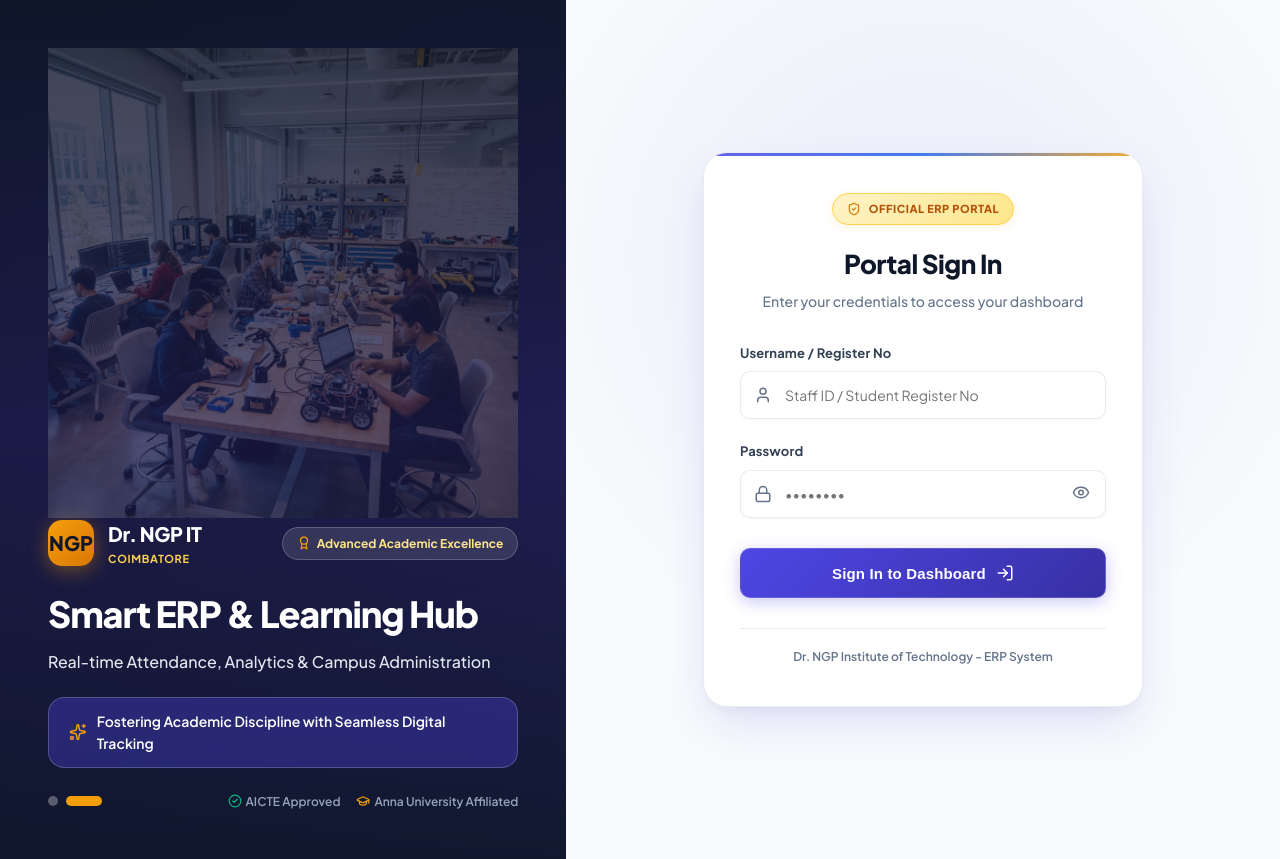
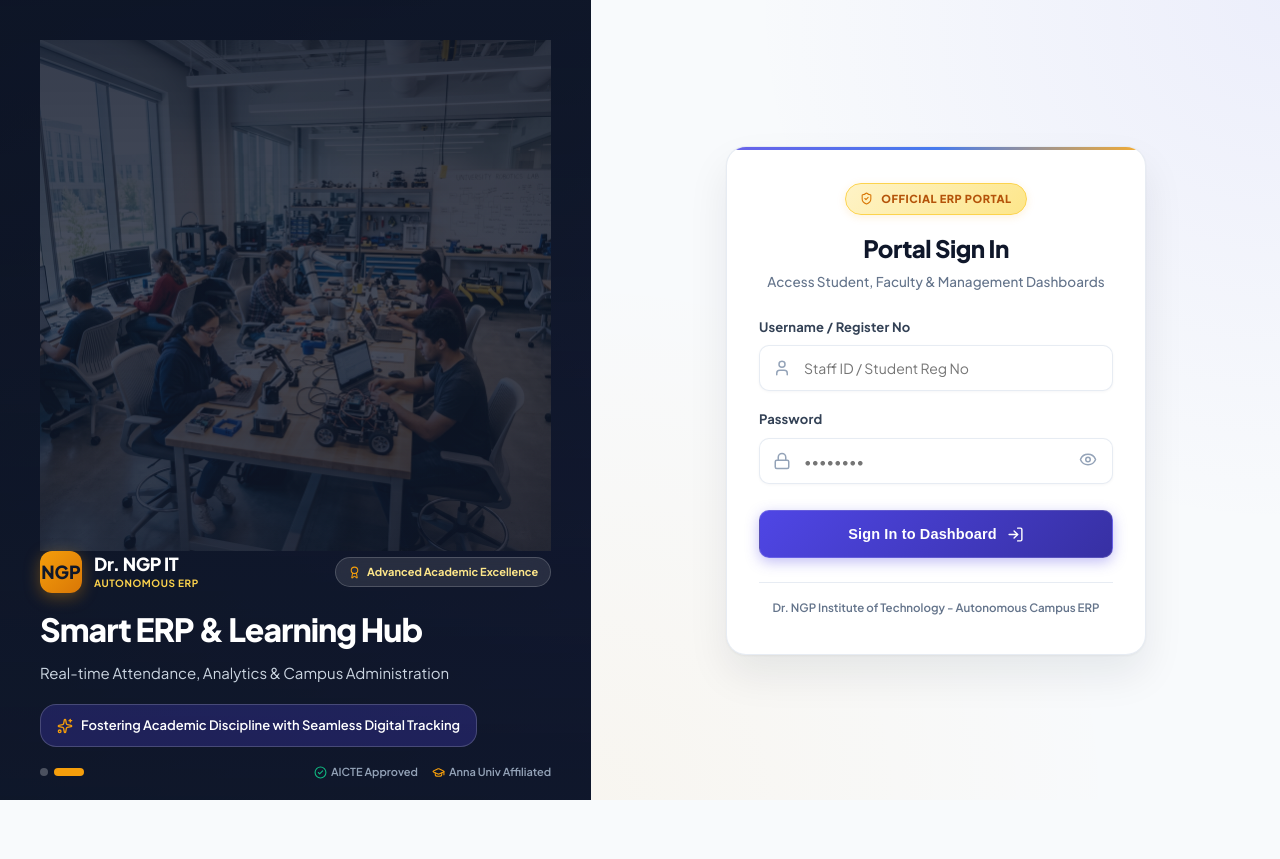
Before and after one commit to ARUN-1-tech/Attendance_System, a React (Vite) app in the folder frontend/: page / in a window 1280 px wide. After the commit the page ends 800 px from the top, so only its background shows below. Built offline with nearby package versions, Linux system fonts and the light colour scheme; no server answers.

Commit message:
Remove Class Type from HOD class creation, resolve 500 errors on Open Elective assignment & subject details, make login page ultra-premium and non-scrollable

```diff
--- a/frontend/src/components/Login.jsx
+++ b/frontend/src/components/Login.jsx
@@ -29,7 +29,6 @@
   const [activeSlideIndex, setActiveSlideIndex] = useState(0);
   const [imgError, setImgError] = useState(false);
 
-  // Auto advance slideshow every 5 seconds
   useEffect(() => {
     const interval = setInterval(() => {
       setActiveSlideIndex((prev) => (prev + 1) % slides.length);
@@ -59,9 +58,8 @@
 
   return (
     <div className="login-split-wrapper">
-      {/* LEFT COLUMN: College Animated Image Slideshow Showcase */}
+      {/* LEFT COLUMN: Premium Institutional Ambient Panel */}
       <div className="login-showcase-panel">
-        {/* Dynamic Background Image with Smooth Fade */}
         {!imgError && currentSlide.image ? (
           <img
             key={activeSlideIndex}
@@ -77,43 +75,42 @@
             left: 0,
             width: '100%',
             height: '100%',
-            background: 'linear-gradient(135deg, #0F172A 0%, #1E1B4B 50%, #312E81 100%)',
-            opacity: 0.95
+            background: 'radial-gradient(circle at 20% 20%, #312E81 0%, #1E1B4B 40%, #0F172A 100%)'
           }} />
         )}
 
-        {/* Dark Gradient Backdrop Overlay */}
+        {/* Ambient Dark Mesh Overlay */}
         <div style={{
           position: 'absolute',
           top: 0,
           left: 0,
           width: '100%',
           height: '100%',
-          background: 'linear-gradient(180deg, rgba(15, 23, 42, 0.82) 0%, rgba(30, 27, 75, 0.72) 50%, rgba(15, 23, 42, 0.94) 100%)',
+          background: 'linear-gradient(180deg, rgba(15, 23, 42, 0.85) 0%, rgba(15, 23, 42, 0.75) 40%, rgba(15, 23, 42, 0.96) 100%)',
           zIndex: 1
         }} />
 
-        {/* Top Header Badge */}
+        {/* Header Branding */}
         <div style={{ position: 'relative', zIndex: 2, display: 'flex', alignItems: 'center', justifyContent: 'space-between' }}>
-          <div style={{ display: 'flex', alignItems: 'center', gap: '14px' }}>
+          <div style={{ display: 'flex', alignItems: 'center', gap: '12px' }}>
             <div style={{
-              width: '46px',
-              height: '46px',
-              borderRadius: '14px',
+              width: '42px',
+              height: '42px',
+              borderRadius: '12px',
               background: 'linear-gradient(135deg, #F59E0B 0%, #D97706 100%)',
               color: '#0F172A',
               fontWeight: '900',
-              fontSize: '20px',
+              fontSize: '18px',
               display: 'flex',
               alignItems: 'center',
               justifyContent: 'center',
-              boxShadow: '0 4px 20px rgba(245, 158, 11, 0.4)'
+              boxShadow: '0 4px 16px rgba(245, 158, 11, 0.35)'
             }}>
               NGP
             </div>
             <div>
-              <div style={{ fontSize: '20px', fontWeight: '800', color: '#FFFFFF', letterSpacing: '-0.02em' }}>Dr. NGP IT</div>
-              <div style={{ fontSize: '11px', color: '#FCD34D', fontWeight: '700', textTransform: 'uppercase', letterSpacing: '0.06em' }}>Coimbatore</div>
+              <div style={{ fontSize: '18px', fontWeight: '800', color: '#FFFFFF', letterSpacing: '-0.02em', lineHeight: '1.2' }}>Dr. NGP IT</div>
+              <div style={{ fontSize: '10px', color: '#FCD34D', fontWeight: '700', textTransform: 'uppercase', letterSpacing: '0.06em' }}>Autonomous ERP</div>
             </div>
           </div>
 
@@ -121,51 +118,51 @@
             display: 'inline-flex',
             alignItems: 'center',
             gap: '6px',
-            padding: '6px 14px',
-            backgroundColor: 'rgba(255, 255, 255, 0.12)',
-            backdropFilter: 'blur(10px)',
+            padding: '5px 12px',
+            backgroundColor: 'rgba(255, 255, 255, 0.1)',
+            backdropFilter: 'blur(12px)',
             borderRadius: 'var(--radius-pill)',
-            border: '1px solid rgba(255, 255, 255, 0.2)',
-            fontSize: '12px',
+            border: '1px solid rgba(255, 255, 255, 0.18)',
+            fontSize: '11px',
             fontWeight: '700',
             color: '#FDE68A'
           }}>
-            <Award size={14} style={{ color: '#F59E0B' }} />
+            <Award size={13} style={{ color: '#F59E0B' }} />
             {currentSlide.badge}
           </span>
         </div>
 
-        {/* Center Animated Slide Content */}
-        <div style={{ position: 'relative', zIndex: 2, maxWidth: '560px', marginTop: 'auto', marginBottom: 'auto', padding: '24px 0' }}>
+        {/* Center Showcase Details */}
+        <div style={{ position: 'relative', zIndex: 2, maxWidth: '480px', margin: 'auto 0', padding: '16px 0' }}>
           <div key={`content-${activeSlideIndex}`} className="animated-tab-content">
-            <h1 style={{ fontSize: '36px', fontWeight: '800', color: '#FFFFFF', lineHeight: '1.2', marginBottom: '14px', letterSpacing: '-0.03em' }}>
+            <h1 style={{ fontSize: '32px', fontWeight: '800', color: '#FFFFFF', lineHeight: '1.25', marginBottom: '12px', letterSpacing: '-0.03em' }}>
               {currentSlide.title}
             </h1>
-            <p style={{ fontSize: '16px', color: '#E2E8F0', fontWeight: '500', marginBottom: '22px', lineHeight: '1.6' }}>
+            <p style={{ fontSize: '15px', color: '#CBD5E1', fontWeight: '400', marginBottom: '20px', lineHeight: '1.55' }}>
               {currentSlide.subtitle}
             </p>
             <div style={{
               display: 'inline-flex',
               alignItems: 'center',
-              gap: '10px',
-              padding: '12px 20px',
-              backgroundColor: 'rgba(79, 70, 229, 0.35)',
-              border: '1px solid rgba(255, 255, 255, 0.2)',
+              gap: '8px',
+              padding: '10px 16px',
+              backgroundColor: 'rgba(79, 70, 229, 0.25)',
+              border: '1px solid rgba(255, 255, 255, 0.18)',
               borderRadius: 'var(--radius-md)',
-              backdropFilter: 'blur(12px)',
+              backdropFilter: 'blur(10px)',
               color: '#FFFFFF',
-              fontSize: '14px',
+              fontSize: '13px',
               fontWeight: '600'
             }}>
-              <Sparkles size={18} style={{ color: '#F59E0B' }} />
+              <Sparkles size={16} style={{ color: '#F59E0B' }} />
               <span>{currentSlide.highlight}</span>
             </div>
           </div>
         </div>
 
-        {/* Bottom Carousel Navigation Dots & Features */}
+        {/* Bottom Carousel Controls & Accreditation */}
         <div style={{ position: 'relative', zIndex: 2, display: 'flex', alignItems: 'center', justifyContent: 'space-between' }}>
-          <div style={{ display: 'flex', gap: '8px' }}>
+          <div style={{ display: 'flex', gap: '6px' }}>
             {slides.map((_, index) => (
               <button
                 key={index}
@@ -174,10 +171,10 @@
                   setImgError(false);
                 }}
                 style={{
-                  width: activeSlideIndex === index ? '36px' : '10px',
-                  height: '10px',
+                  width: activeSlideIndex === index ? '30px' : '8px',
+                  height: '8px',
                   borderRadius: 'var(--radius-pill)',
-                  backgroundColor: activeSlideIndex === index ? '#F59E0B' : 'rgba(255, 255, 255, 0.3)',
+                  backgroundColor: activeSlideIndex === index ? '#F59E0B' : 'rgba(255, 255, 255, 0.25)',
                   border: 'none',
                   cursor: 'pointer',
                   transition: 'all 0.3s cubic-bezier(0.16, 1, 0.3, 1)'
@@ -187,75 +184,74 @@
             ))}
           </div>
 
-          <div style={{ display: 'flex', gap: '16px', fontSize: '12px', color: '#94A3B8', fontWeight: '600' }}>
+          <div style={{ display: 'flex', gap: '14px', fontSize: '11px', color: '#94A3B8', fontWeight: '600' }}>
             <span style={{ display: 'flex', alignItems: 'center', gap: '4px' }}>
-              <CheckCircle2 size={14} style={{ color: '#10B981' }} /> AICTE Approved
+              <CheckCircle2 size={13} style={{ color: '#10B981' }} /> AICTE Approved
             </span>
             <span style={{ display: 'flex', alignItems: 'center', gap: '4px' }}>
-              <GraduationCap size={14} style={{ color: '#F59E0B' }} /> Anna University Affiliated
+              <GraduationCap size={13} style={{ color: '#F59E0B' }} /> Anna Univ Affiliated
             </span>
           </div>
         </div>
       </div>
 
-      {/* RIGHT COLUMN: Sign In Form Container */}
+      {/* RIGHT COLUMN: Ultra-Clean Form */}
       <div className="login-form-panel">
         <div className="card animated-card" style={{
           width: '100%',
-          maxWidth: '440px',
-          padding: '40px 36px',
-          boxShadow: 'var(--shadow-lg)',
-          border: '1px solid var(--border-color)',
-          borderRadius: 'var(--radius-lg)',
+          maxWidth: '420px',
+          padding: '36px 32px',
+          boxShadow: '0 20px 40px rgba(15, 23, 42, 0.08), 0 1px 3px rgba(0, 0, 0, 0.05)',
+          border: '1px solid rgba(226, 232, 240, 0.8)',
+          borderRadius: '20px',
           backgroundColor: '#FFFFFF'
         }}>
-          <div style={{ textAlign: 'center', marginBottom: '30px' }}>
-            <span className="ngp-header-badge" style={{ marginBottom: '12px' }}>
-              <ShieldCheck size={14} style={{ color: '#D97706' }} />
+          <div style={{ textAlign: 'center', marginBottom: '24px' }}>
+            <span className="ngp-header-badge" style={{ marginBottom: '10px', display: 'inline-flex' }}>
+              <ShieldCheck size={13} style={{ color: '#D97706' }} />
               Official ERP Portal
             </span>
-            <h2 style={{ fontSize: '26px', fontWeight: '800', color: 'var(--navy-header)', marginTop: '6px', marginBottom: '6px', letterSpacing: '-0.02em' }}>
+            <h2 style={{ fontSize: '24px', fontWeight: '800', color: 'var(--navy-header)', marginTop: '4px', marginBottom: '4px', letterSpacing: '-0.02em' }}>
               Portal Sign In
             </h2>
-            <p style={{ color: 'var(--text-muted)', fontSize: '14px', fontWeight: '500' }}>
-              Enter your credentials to access your dashboard
+            <p style={{ color: 'var(--text-muted)', fontSize: '13.5px', fontWeight: '500' }}>
+              Access Student, Faculty & Management Dashboards
             </p>
           </div>
 
           {error && (
             <div style={{
-              backgroundColor: 'var(--danger-light)',
-              color: 'var(--danger)',
-              padding: '14px 18px',
+              backgroundColor: '#FEF2F2',
+              color: '#DC2626',
+              padding: '12px 16px',
               borderRadius: 'var(--radius-sm)',
               fontSize: '13px',
               fontWeight: '600',
-              marginBottom: '24px',
-              borderLeft: '4px solid var(--danger)',
-              boxShadow: 'var(--shadow-xs)',
-              animation: 'shakeError 0.4s ease-in-out'
+              marginBottom: '20px',
+              borderLeft: '4px solid #DC2626',
+              boxShadow: 'var(--shadow-xs)'
             }}>
               {error}
             </div>
           )}
 
           <form onSubmit={handleSubmit}>
-            <div className="form-group">
-              <label className="form-label" htmlFor="username">Username / Register No</label>
+            <div className="form-group" style={{ marginBottom: '18px' }}>
+              <label className="form-label" htmlFor="username" style={{ fontSize: '13px', fontWeight: '700' }}>Username / Register No</label>
               <div style={{ position: 'relative' }}>
                 <User size={18} style={{
                   position: 'absolute',
                   left: '14px',
                   top: '50%',
                   transform: 'translateY(-50%)',
-                  color: 'var(--text-muted)'
+                  color: '#94A3B8'
                 }} />
                 <input
                   id="username"
                   type="text"
                   className="input"
-                  style={{ paddingLeft: '44px', height: '48px' }}
-                  placeholder="Staff ID / Student Register No"
+                  style={{ paddingLeft: '44px', height: '46px', fontSize: '14px' }}
+                  placeholder="Staff ID / Student Reg No"
                   value={username}
                   onChange={(e) => setUsername(e.target.value)}
                   disabled={submitting}
@@ -263,21 +259,21 @@
               </div>
             </div>
 
-            <div className="form-group" style={{ marginBottom: '30px' }}>
-              <label className="form-label" htmlFor="password">Password</label>
+            <div className="form-group" style={{ marginBottom: '26px' }}>
+              <label className="form-label" htmlFor="password" style={{ fontSize: '13px', fontWeight: '700' }}>Password</label>
               <div style={{ position: 'relative' }}>
                 <Lock size={18} style={{
                   position: 'absolute',
                   left: '14px',
                   top: '50%',
                   transform: 'translateY(-50%)',
-                  color: 'var(--text-muted)'
+                  color: '#94A3B8'
                 }} />
                 <input
                   id="password"
                   type={showPassword ? 'text' : 'password'}
                   className="input"
-                  style={{ paddingLeft: '44px', paddingRight: '44px', height: '48px' }}
+                  style={{ paddingLeft: '44px', paddingRight: '44px', height: '46px', fontSize: '14px' }}
                   placeholder="••••••••"
                   value={password}
                   onChange={(e) => setPassword(e.target.value)}
@@ -293,7 +289,7 @@
                     transform: 'translateY(-50%)',
                     background: 'none',
                     border: 'none',
-                    color: 'var(--text-muted)',
+                    color: '#94A3B8',
                     cursor: 'pointer',
                     padding: '4px'
                   }}
@@ -309,32 +305,33 @@
               className="btn btn-primary"
               style={{
                 width: '100%',
-                height: '50px',
-                fontSize: '15px',
+                height: '48px',
+                fontSize: '14.5px',
                 fontWeight: '700',
-                borderRadius: 'var(--radius-sm)'
+                borderRadius: 'var(--radius-sm)',
+                boxShadow: '0 4px 14px rgba(79, 70, 229, 0.35)'
               }}
               disabled={submitting}
             >
               {submitting ? 'Authenticating...' : (
                 <>
                   <span>Sign In to Dashboard</span>
-                  <LogIn size={18} />
+                  <LogIn size={17} />
                 </>
               )}
             </button>
           </form>
 
           <div style={{
-            marginTop: '30px',
-            paddingTop: '18px',
+            marginTop: '24px',
+            paddingTop: '16px',
             borderTop: '1px solid var(--border-color)',
             textAlign: 'center',
-            fontSize: '12px',
+            fontSize: '11.5px',
             color: 'var(--text-muted)',
             fontWeight: '600'
           }}>
-            Dr. NGP Institute of Technology - ERP System
+            Dr. NGP Institute of Technology - Autonomous Campus ERP
           </div>
         </div>
       </div>
--- a/frontend/src/index.css
+++ b/frontend/src/index.css
@@ -622,49 +622,62 @@
 /* Split Showcase Login Screen */
 .login-split-wrapper {
   display: flex;
-  min-height: 100vh;
+  height: 100vh;
+  max-height: 100vh;
   width: 100vw;
   background-color: var(--bg-primary);
   overflow: hidden;
+  position: fixed;
+  top: 0;
+  left: 0;
+  z-index: 9999;
 }
 
 .login-showcase-panel {
-  flex: 0.42;
-  width: 42%;
+  flex: 0.45;
+  width: 45%;
+  height: 100%;
   position: relative;
   overflow: hidden;
-  background: linear-gradient(135deg, #0F172A 0%, #1E1B4B 50%, #312E81 100%);
+  background: linear-gradient(135deg, #090D16 0%, #111827 50%, #1E1B4B 100%);
   display: flex;
   flex-direction: column;
   justify-content: space-between;
-  padding: 48px;
+  padding: 40px;
   color: #FFFFFF;
 }
 
 .login-form-panel {
-  flex: 0.58;
-  width: 58%;
+  flex: 0.55;
+  width: 55%;
+  height: 100%;
   display: flex;
   align-items: center;
   justify-content: center;
-  padding: 48px 32px;
-  background-color: var(--bg-primary);
-  background-image: radial-gradient(circle at 50% 30%, rgba(79, 70, 229, 0.08) 0%, transparent 60%);
+  padding: 32px;
+  background-color: #F8FAFC;
+  background-image:
+    radial-gradient(circle at 100% 0%, rgba(99, 102, 241, 0.08) 0%, transparent 50%),
+    radial-gradient(circle at 0% 100%, rgba(245, 158, 11, 0.05) 0%, transparent 50%);
 }
 
 @media (max-width: 960px) {
   .login-split-wrapper {
     flex-direction: column;
+    position: relative;
+    height: auto;
+    max-height: none;
+    overflow-y: auto;
   }
   .login-showcase-panel {
     flex: none;
     width: 100%;
-    min-height: 260px;
-    padding: 28px;
+    min-height: 240px;
+    padding: 24px;
   }
   .login-form-panel {
     flex: none;
     width: 100%;
-    padding: 32px 20px;
+    padding: 24px 16px;
   }
 }
```
Also changed, not shown: frontend/src/components/HODDashboard.jsx (+2 -46 lines), 2 other files (tests, documents, lock files or other folders).
